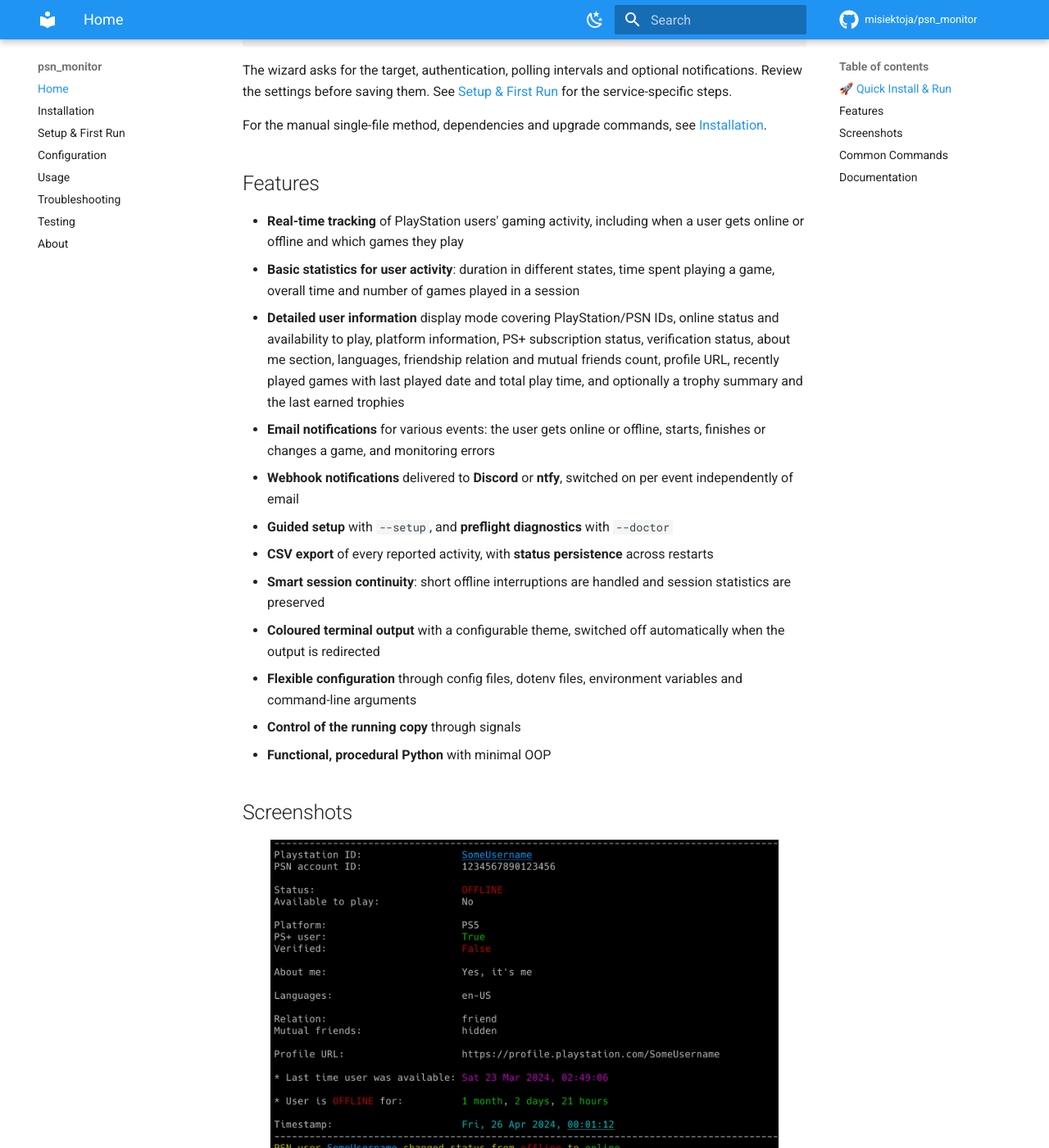
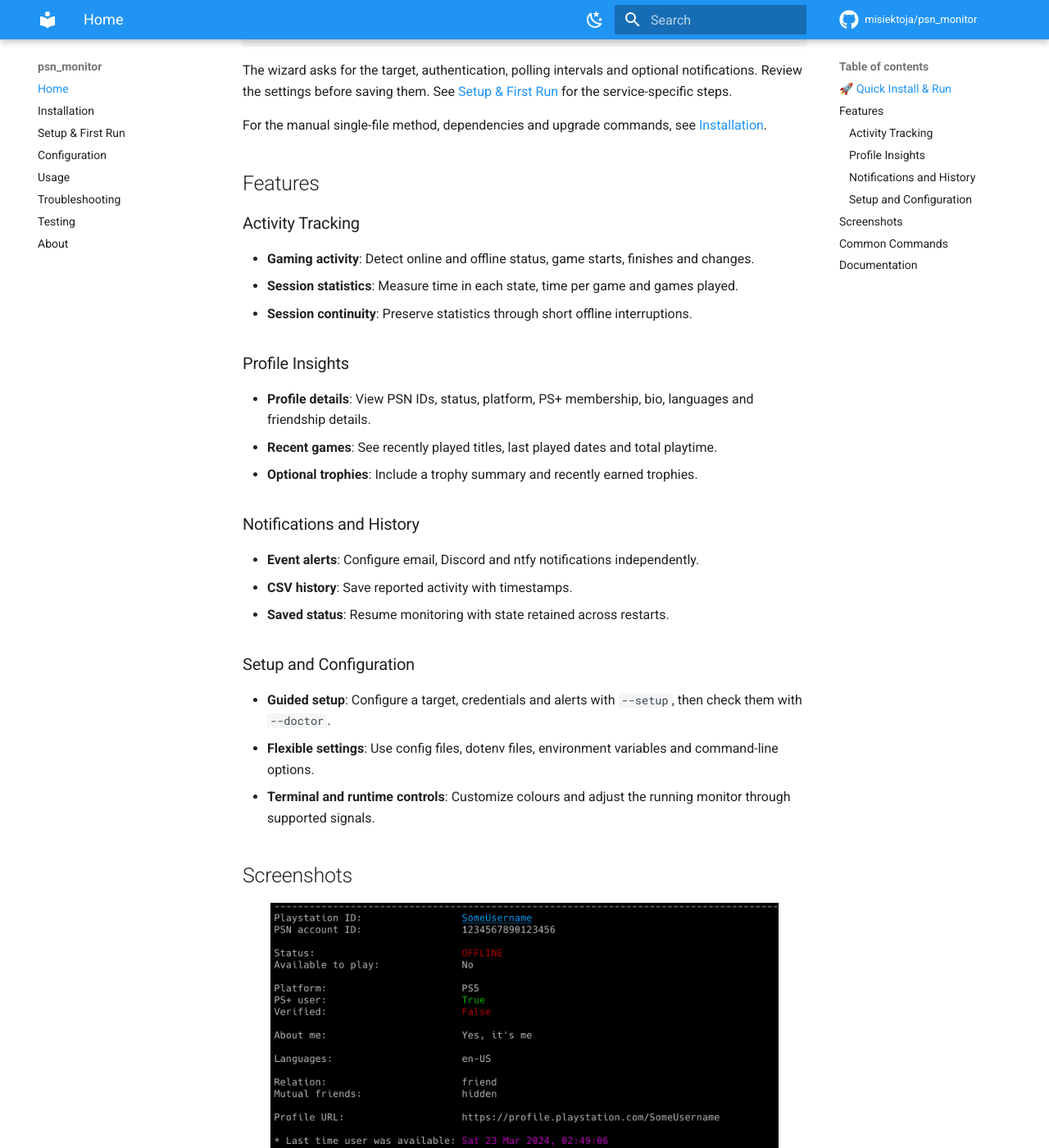
Before and after one commit to misiektoja/psn_monitor, an MkDocs documentation site: the page built from docs/index.md, in a window 1280 px wide and 1400 px high, scrolled down 447 px. Shown: the whole window at 82% size. Built offline with MkDocs 1.6.1 and Material for MkDocs 9.7.7, drawn with Linux system fonts in a browser that asks for light colours; comment, search, counter and statistics services are not loaded.

Commit message:
docs(site): group feature summaries by user workflow

```diff
--- a/docs/index.md
+++ b/docs/index.md
@@ -26,18 +26,29 @@
 
 ## Features
 
-- **Real-time tracking** of PlayStation users' gaming activity, including when a user gets online or offline and which games they play
-- **Basic statistics for user activity**: duration in different states, time spent playing a game, overall time and number of games played in a session
-- **Detailed user information** display mode covering PlayStation/PSN IDs, online status and availability to play, platform information, PS+ subscription status, verification status, about me section, languages, friendship relation and mutual friends count, profile URL, recently played games with last played date and total play time, and optionally a trophy summary and the last earned trophies
-- **Email notifications** for various events: the user gets online or offline, starts, finishes or changes a game, and monitoring errors
-- **Webhook notifications** delivered to **Discord** or **ntfy**, switched on per event independently of email
-- **Guided setup** with `--setup`, and **preflight diagnostics** with `--doctor`
-- **CSV export** of every reported activity, with **status persistence** across restarts
-- **Smart session continuity**: short offline interruptions are handled and session statistics are preserved
-- **Coloured terminal output** with a configurable theme, switched off automatically when the output is redirected
-- **Flexible configuration** through config files, dotenv files, environment variables and command-line arguments
-- **Control of the running copy** through signals
-- **Functional, procedural Python** with minimal OOP
+### Activity Tracking
+
+* **Gaming activity**: Detect online and offline status, game starts, finishes and changes.
+* **Session statistics**: Measure time in each state, time per game and games played.
+* **Session continuity**: Preserve statistics through short offline interruptions.
+
+### Profile Insights
+
+* **Profile details**: View PSN IDs, status, platform, PS+ membership, bio, languages and friendship details.
+* **Recent games**: See recently played titles, last played dates and total playtime.
+* **Optional trophies**: Include a trophy summary and recently earned trophies.
+
+### Notifications and History
+
+* **Event alerts**: Configure email, Discord and ntfy notifications independently.
+* **CSV history**: Save reported activity with timestamps.
+* **Saved status**: Resume monitoring with state retained across restarts.
+
+### Setup and Configuration
+
+* **Guided setup**: Configure a target, credentials and alerts with `--setup`, then check them with `--doctor`.
+* **Flexible settings**: Use config files, dotenv files, environment variables and command-line options.
+* **Terminal and runtime controls**: Customize colours and adjust the running monitor through supported signals.
 
 ## Screenshots
 
```
Also changed, not shown: README.md (+23 -8 lines).
